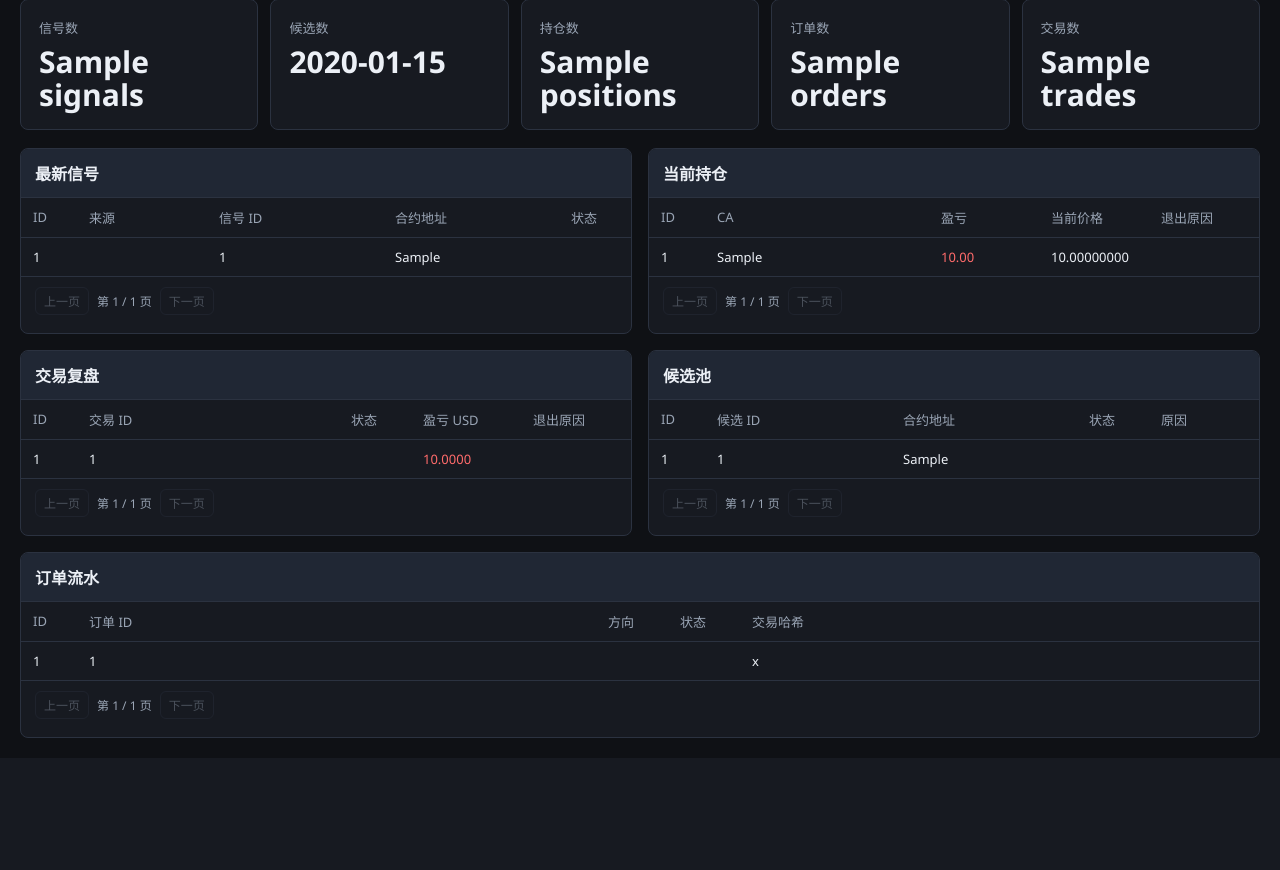
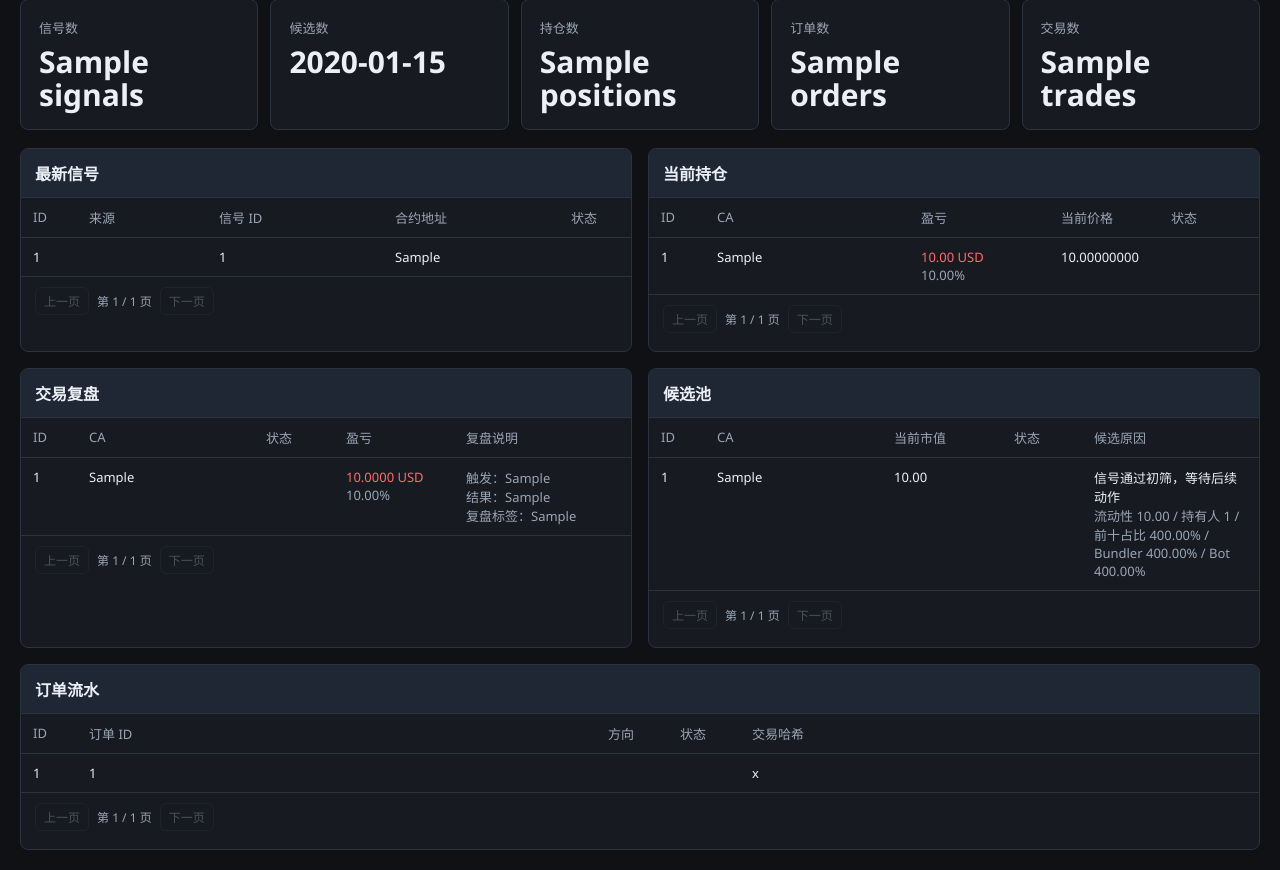
Before and after one commit to molanghui-byte/trading-system, a FastAPI app: template templates/dashboard.html in a window 1280 px wide. Shown: the part 409-1279 px from the top of the page. Before the commit the page ends 1147 px from the top, so only its background shows below. Run offline with FastAPI, Linux system fonts and the light colour scheme; the template is opened without the code that fills it: most values are stand-ins (such as "Sample title", 1, 10 or a date in 2020).

Commit message:
Refine positions trades and candidates tables

```diff
--- a/templates/dashboard.html
+++ b/templates/dashboard.html
@@ -277,14 +277,17 @@
         <header>当前持仓</header>
         <div class="panel-body">
           <table>
-            <tr><th style="width: 56px;">ID</th><th>CA</th><th style="width: 110px;">盈亏</th><th style="width: 110px;">当前价格</th><th style="width: 110px;">退出原因</th></tr>
+            <tr><th style="width: 56px;">ID</th><th>CA</th><th style="width: 140px;">盈亏</th><th style="width: 110px;">当前价格</th><th style="width: 100px;">状态</th></tr>
             {% for row in positions %}
             <tr>
               <td>{{ row.id }}</td>
               <td>{{ row.ca }}</td>
-              <td class="{{ 'good' if row.unrealized_pnl_usd >= 0 else 'bad' }}">{{ "%.2f"|format(row.unrealized_pnl_usd) }}</td>
+              <td class="{{ 'good' if row.unrealized_pnl_usd >= 0 else 'bad' }}">
+                {{ "%.2f"|format(row.unrealized_pnl_usd) }} USD
+                <div class="muted">{{ "%.2f"|format(row.unrealized_pnl_pct * 100) }}%</div>
+              </td>
               <td>{{ "%.8f"|format(row.current_price) }}</td>
-              <td>{{ zh_reason(row.exit_reason) }}</td>
+              <td>{{ zh_status(row.status) }}</td>
             </tr>
             {% endfor %}
           </table>
@@ -308,14 +311,28 @@
         <header>交易复盘</header>
         <div class="panel-body">
           <table>
-            <tr><th style="width: 56px;">ID</th><th>交易 ID</th><th style="width: 72px;">状态</th><th style="width: 110px;">盈亏 USD</th><th style="width: 110px;">退出原因</th></tr>
+            <tr><th style="width: 56px;">ID</th><th>CA</th><th style="width: 80px;">状态</th><th style="width: 120px;">盈亏</th><th>复盘说明</th></tr>
             {% for row in trades %}
             <tr>
               <td>{{ row.id }}</td>
-              <td>{{ row.trade_id }}</td>
+              <td>{{ row.ca }}</td>
               <td>{{ zh_status(row.trade_status) }}</td>
-              <td class="{{ 'good' if row.pnl_usd >= 0 else 'bad' }}">{{ "%.4f"|format(row.pnl_usd) }}</td>
-              <td>{{ zh_reason(row.why_exit) }}</td>
+              <td class="{{ 'good' if row.pnl_usd >= 0 else 'bad' }}">
+                {{ "%.4f"|format(row.pnl_usd) }} USD
+                <div class="muted">{{ "%.2f"|format(row.pnl_pct * 100) }}%</div>
+              </td>
+              <td>
+                <div>{{ zh_reason(row.why_exit) }}</div>
+                {% if row.exit_trigger_type %}
+                <div class="muted">触发：{{ row.exit_trigger_type }}</div>
+                {% endif %}
+                {% if row.actual_result %}
+                <div class="muted">结果：{{ row.actual_result }}</div>
+                {% endif %}
+                {% if row.lesson_tag %}
+                <div class="muted">复盘标签：{{ row.lesson_tag }}</div>
+                {% endif %}
+              </td>
             </tr>
             {% endfor %}
           </table>
@@ -339,14 +356,23 @@
         <header>候选池</header>
         <div class="panel-body">
           <table>
-            <tr><th style="width: 56px;">ID</th><th>候选 ID</th><th>合约地址</th><th style="width: 72px;">状态</th><th style="width: 110px;">原因</th></tr>
+            <tr><th style="width: 56px;">ID</th><th>CA</th><th style="width: 120px;">当前市值</th><th style="width: 80px;">状态</th><th>候选原因</th></tr>
             {% for row in candidates %}
             <tr>
               <td>{{ row.id }}</td>
-              <td>{{ row.candidate_id }}</td>
               <td>{{ row.ca }}</td>
+              <td>{{ "%.2f"|format(row.market_cap) }}</td>
               <td>{{ zh_status(row.status) }}</td>
-              <td>{{ zh_reason(row.reject_reason) }}</td>
+              <td>
+                <div>{{ zh_reason(row.reject_reason) if row.reject_reason else '信号通过初筛，等待后续动作' }}</div>
+                <div class="muted">
+                  流动性 {{ "%.2f"|format(row.liquidity) }} /
+                  持有人 {{ row.holder_count }} /
+                  前十占比 {{ "%.2f"|format(row.top10_rate * 100) }}% /
+                  Bundler {{ "%.2f"|format(row.bundler_rate * 100) }}% /
+                  Bot {{ "%.2f"|format(row.bot_rate * 100) }}%
+                </div>
+              </td>
             </tr>
             {% endfor %}
           </table>
```
